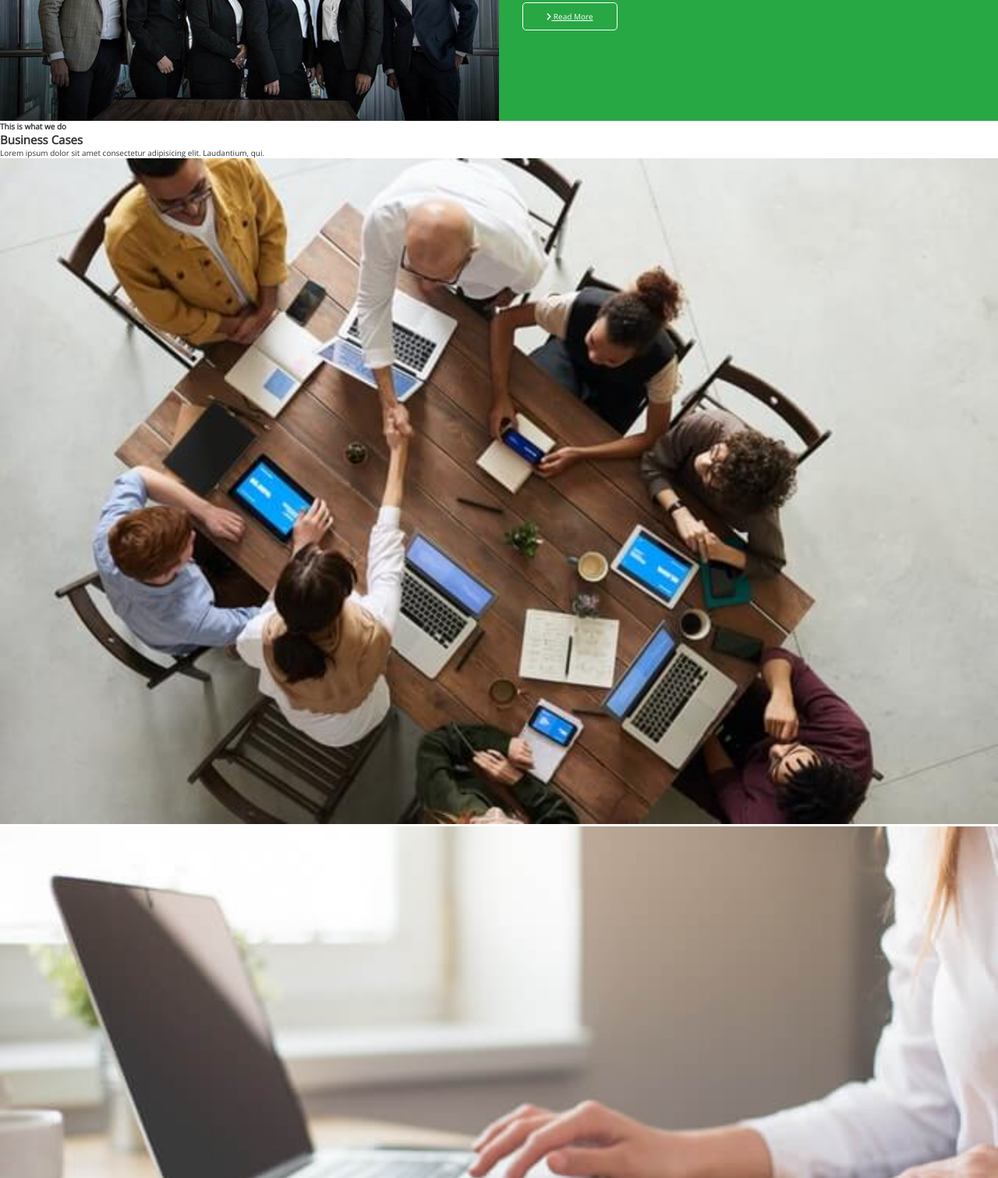
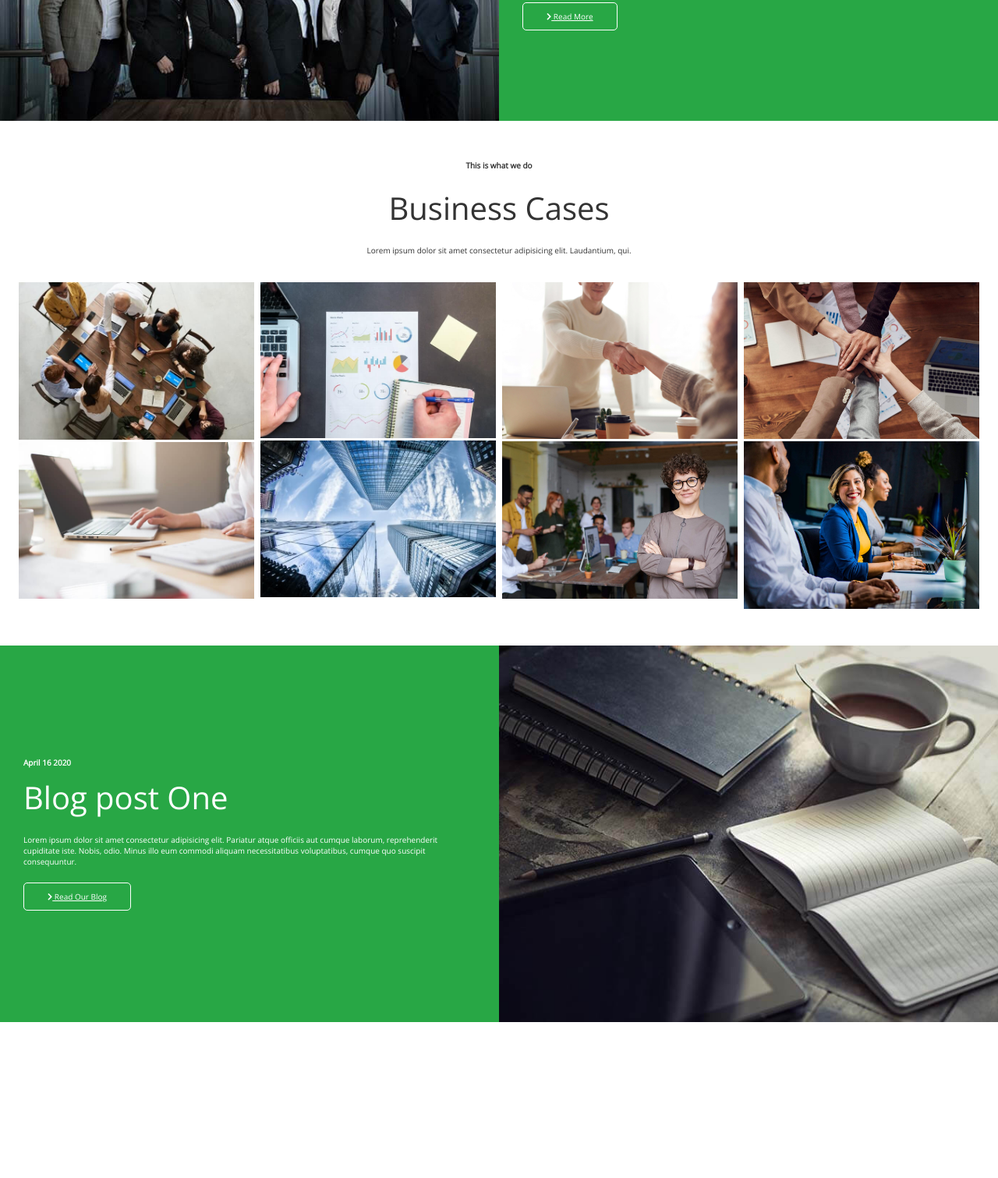
Before and after one commit to Blue-Eyes-FrontEnd-Dragon/EdgeLedger, a website: page docs/index.html in a window 1280 px wide. Shown: the part 1322-2833 px from the top of the page at 78% size. After the commit the page ends 2636 px from the top, so only its background shows below. Drawn offline with nearby package versions, Linux system fonts and the light colour scheme.

Commit message:
Add blog section

```diff
--- a/assets/sass/main.scss
+++ b/assets/sass/main.scss
@@ -7,8 +7,11 @@
 @import './partials/components/navbar';
 @import './partials/layout/header';
 @import './partials/layout/icons-section';
+@import './partials/layout/cases-section';
 
 @import './partials/components/button';
 @import './partials/utils/background';
 @import './partials/utils/flex-items';
 @import './partials/utils/flex-columns';
+@import './partials/utils/header';
+@import './partials/layout/flex-grid';
--- /dev/null
+++ b/assets/sass/partials/layout/_cases-section.scss
@@ -0,0 +1,3 @@
+.cases img:hover {
+    opacity: .7;
+}
--- /dev/null
+++ b/assets/sass/partials/layout/_flex-grid.scss
@@ -0,0 +1,14 @@
+.flex-grid .row {
+    display: flex;
+    flex-wrap: 0 4px;
+}
+
+.flex-grid .column {
+    flex: 25%;
+    max-width: 25%;
+    padding: .4rem;
+}
+
+.flex-columns .flex-reverse .row {
+    flex-direction: row-reverse;
+}
--- /dev/null
+++ b/assets/sass/partials/utils/_header.scss
@@ -0,0 +1,18 @@
+.section-header {
+    padding: 3rem;
+    display: flex;
+    flex-direction: column;
+    align-items: center;
+    justify-content: center;
+    text-align: center;
+}
+
+.section-header h2 {
+    font-size: 4rem;
+    margin: 2rem 0;
+    font-weight: 200;
+}
+
+.section-padding {
+    padding: 2rem 2rem 4rem;
+}
--- a/docs/index.html
+++ b/docs/index.html
@@ -98,6 +98,7 @@
         </section>
 
         <section id="cases" class="cases flex-grid section-padding">
+
             <header class="section-header">
                 <h4>This is what we do</h4>
                 <h2>Business Cases</h2>
@@ -123,6 +124,34 @@
             </div>
         </section>
 
+        <section id="blog" class="blog flex-columns flex-reverse">
+
+            <div class="row">
+                <div class="column">
+                    <div class="column-2 bg--primary">
+                        <h4>April 16 2020</h4>
+                        <h2>Blog post One</h2>
+                        <p>
+                            Lorem ipsum dolor sit amet consectetur
+                            adipisicing elit. Pariatur atque officiis
+                            aut cumque laborum, reprehenderit cupiditate
+                            iste. Nobis, odio. Minus illo eum commodi
+                            aliquam necessitatibus voluptatibus, cumque
+                            quo suscipit consequuntur.
+                        </p>
+                        <a href="#" class="btn btn--outline">
+                            <i class="fas fa-chevron-right"></i> Read Our Blog
+                        </a>
+                    </div>
+                </div>
+                <div class="column">
+                    <div class="column-1">
+                        <img src="/assets/images/home/blog.jpg" alt="people image" />
+                    </div>
+                </div>
+            </div>
+        </section>
+
     </main>
 </body>
 </html>
```
Also changed, not shown: docs/css/main.css, docs/css/main.min.css, 1 other file.
